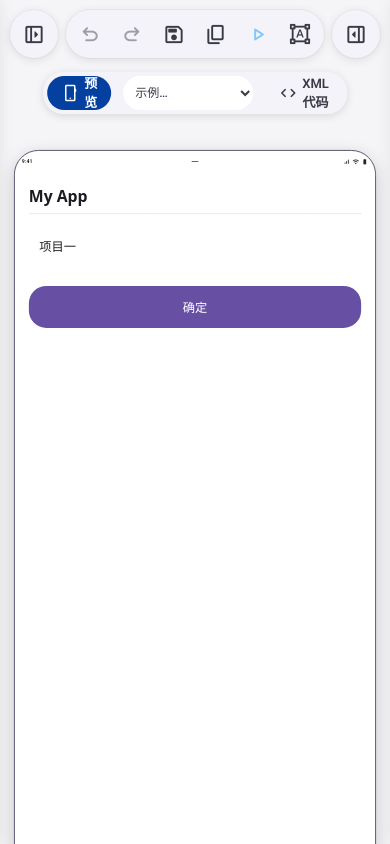
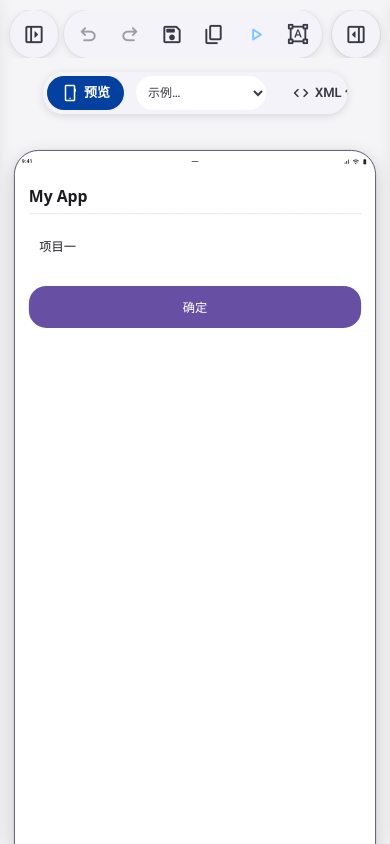
Before and after one commit to jiji5188/android-xml-canvas, a Next.js app: page /xml in a window 390 px wide. Built offline with nearby package versions, Linux system fonts and the light colour scheme.

Commit message:
mobile toolbar: horizontal scroll + sticky right-panel toggle (and scrollable tab row / code tools)

```diff
--- a/components/xml-canvas.css
+++ b/components/xml-canvas.css
@@ -1973,8 +1973,43 @@
     padding: 0 10px;
     gap: 6px;
     flex-wrap: nowrap;
+    /* 移动端按钮太多：容器横向滚动（藏滚动条），右侧「展开属性面板」吸边常驻 */
+    justify-content: flex-start;
+    overflow-x: auto;
+    overflow-y: hidden;
+    /* 容器默认 pointer-events:none 会让触摸滑动失效，这里必须放开 */
+    pointer-events: auto;
+    overscroll-behavior-x: contain;
+    scrollbar-width: none;
+    -webkit-overflow-scrolling: touch;
     /* 层级低于蒙版（25）：面板打开时工具栏一起被遮罩盖住 */
     z-index: 20;
+  }
+  .axv-toolbar-v2::-webkit-scrollbar {
+    display: none;
+  }
+  .axv-toolbar-v2 > .axv-tb-group {
+    /* 不允许被挤扁，否则图标会被裁 */
+    flex: 0 0 auto;
+  }
+  .axv-toolbar-v2 > .axv-tb-group:last-child {
+    /* 最后一个 group = 展开右侧属性面板：吸在右边缘，滚多远都点得到 */
+    position: sticky;
+    right: 0;
+    margin-left: auto;
+    box-shadow: 0 2px 10px rgba(0, 0, 0, 0.14), 0 0 0 1px rgba(0, 0, 0, 0.05);
+  }
+  /* 代码 tab 底部工具条同样可能溢出 */
+  .axv-mob-xml-tools {
+    overflow-x: auto;
+    overscroll-behavior-x: contain;
+    scrollbar-width: none;
+  }
+  .axv-mob-xml-tools::-webkit-scrollbar {
+    display: none;
+  }
+  .axv-mob-xml-tools > * {
+    flex: 0 0 auto;
   }
   .axv-tb-group {
     padding: 5px;
@@ -1985,6 +2020,17 @@
   }
   .axv-mob-tabs {
     top: 72px;
+    /* 窄屏下 tab + 示例下拉可能超出屏宽，允许横向滚动并藏滚动条 */
+    max-width: calc(100vw - 20px);
+    overflow-x: auto;
+    overscroll-behavior-x: contain;
+    scrollbar-width: none;
+  }
+  .axv-mob-tabs::-webkit-scrollbar {
+    display: none;
+  }
+  .axv-mob-tabs > * {
+    flex: 0 0 auto;
   }
   .axv-stage {
     /* 工具栏（top:10 + ≈48）+ 移动端 tab 行（top:72 + 最多两行≈62）≈ 134，再留余量；
```
